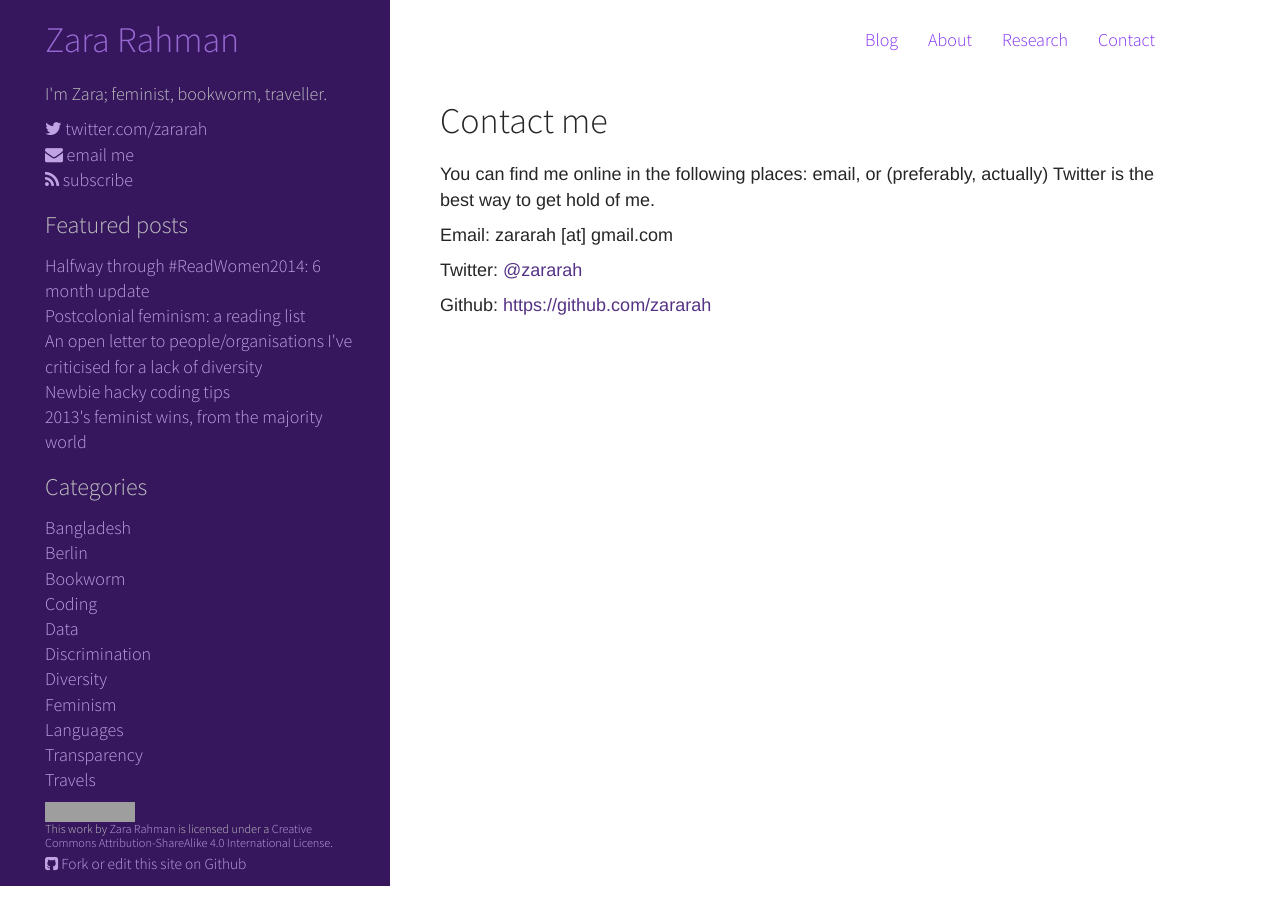
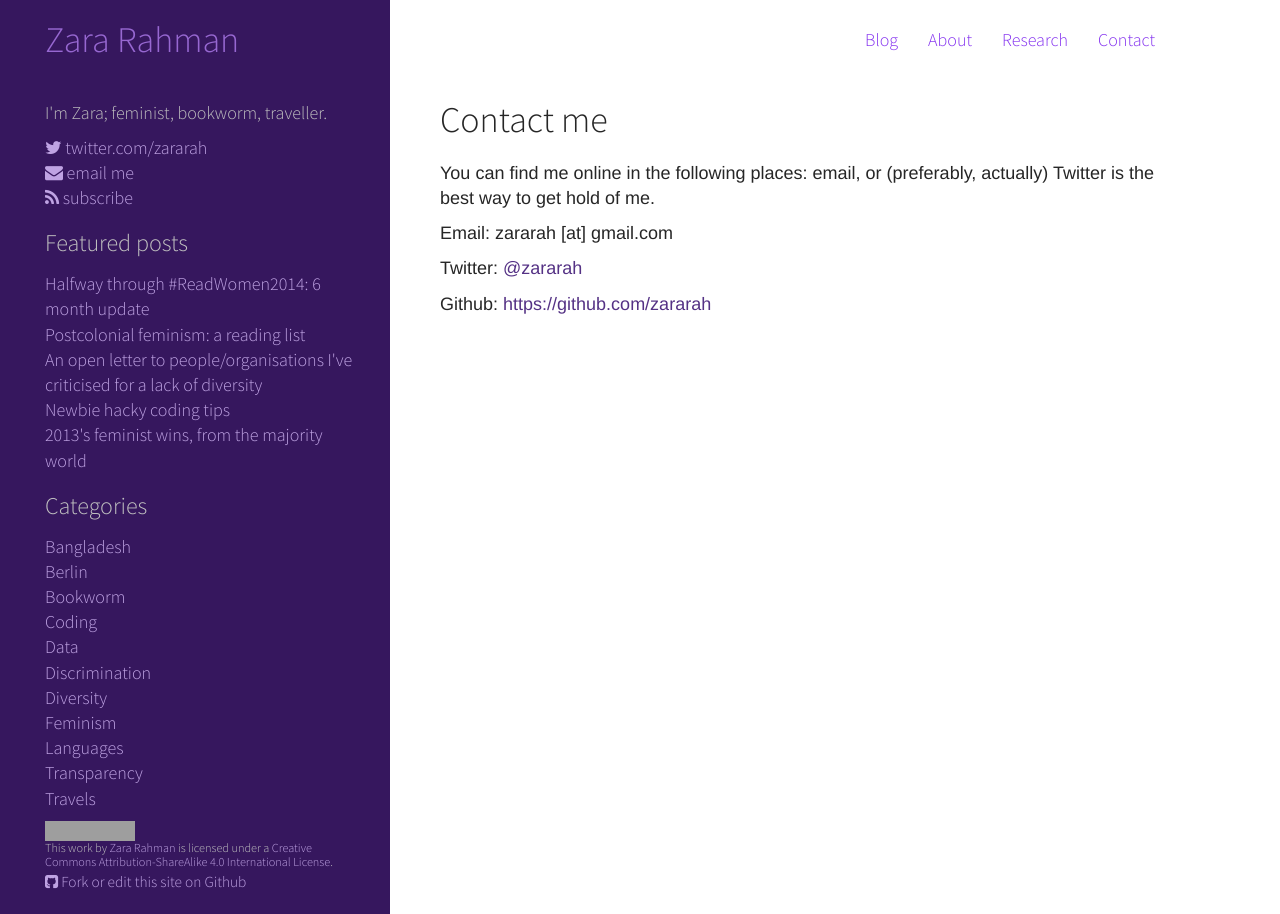
Before and after one commit to zararah/zararah.net, a Jekyll site: the page built from contact/index.md, in a window 1280 px wide. Built offline with Jekyll 4.4.1, drawn with Linux system fonts in a browser that asks for light colours; Markdown is read by kramdown in place of the engine named in the settings; grey boxes are pictures that could not be loaded.

Commit message:
Make site work on smaller viewports

```diff
--- a/_layouts/default.html
+++ b/_layouts/default.html
@@ -22,20 +22,20 @@
   <body>
     <div class="container">
       <div class="row">
-        <div class="col-lg-4 sidebar">
+        <div class="col-md-4 sidebar">
           <div class="sidebar-inner">
            <a href="/"><h1 class="sidebar">Zara Rahman</h1></a>
           </div>
         </div>
-        <div class="col-lg-8">
+        <div class="col-md-8">
           {% include navigation.html %}
         </div>
       </div>
       <div class="row verticalalign">
-        <div class="col-lg-8 col-lg-push-4 main">
+        <div class="col-md-8 col-md-push-4 main">
           {{ content }}
         </div>
-        <div class="col-lg-4 col-lg-pull-8 sidebar">
+        <div class="col-md-4 col-md-pull-8 sidebar">
           {% include sidebar.html %}
         </div>
       </div>
--- a/css/style.scss
+++ b/css/style.scss
@@ -19,11 +19,6 @@
   background-color: $background-color;
   font-family: 'PT Serif' serif !important;
 }
-
-.container {
-  margin-left: 0px;
-}
-
 
 h1, h2, h3, h4, h5, h6 {
 font-family: 'Source Sans Pro', sans-serif;
@@ -50,14 +45,6 @@
 
 pre {
   white-space: pre-wrap;
-}
-.verticalalign {
-  display: flex;
-}
-
-div.verticalalign:before,
-div.verticalalign:after {
-  display: none;
 }
 
 /* Navbar area */
@@ -104,17 +91,15 @@
 
 }
 
-.main {
-  padding-left: 50px;
-}
-
 /* Sidebar */
 
 h1.sidebar {
   color: $purple-5;
+  margin: 0;
+
 }
 .sidebar-inner {
-  margin: 0 10px 10px 30px;
+  padding: 20px 10px 20px 0px
 }
 
 .sidebar {
@@ -151,34 +136,6 @@
   }
 }
 
-/* Home page intro */
-
-.intro {
-  background-color: $background-color;
-  color: white;
-  padding-top: 3em;
-  padding-bottom: 0em;
-
-  .logo-section {
-    font-size: 10em;
-    text-align: right;
-    padding-top: 0.5em;
-    padding-right: 0.2em;
-    color: lighten($font-color, 40%);
-  }
-
-  .text-section {
-    line-height: 2em;
-    font-size: 2em;
-  }
-}
-
-/* Main content */
-
-.body {
-  float: right;
-  display: block;
-}
 /* Footer area */
 
 footer {
@@ -207,95 +164,23 @@
   }
 }
 
-
-/* Front page listings */
-
-#airlock {
-  margin-top: 1em;
-
-  .section {
-    margin: -0.4em 0 2em 0;
-  }
-
-  h2 {
-    margin: 0 0 0.5em 0;
-    text-transform: uppercase;
-    font-size: 1.4em;
-  }
-
-  h3 {
-    margin: 0 0 0.5em 0;
-    text-transform: uppercase;
-    font-size: 1.2em;
-  }
-
-  ul {
-    list-style-type: square;
-    /* padding: 0; */
-
-    li {
-      /* margin: 0 0 10px; */
+@media (min-width: 992px) {
+    .sidebar-inner {
+      padding-left: 30px;
     }
-  }
-
-  ul.menu {
-    list-style-type: none;
-  }
-
-  .entries {
-    list-style-type: none;
-    padding: 0;
-
-    li {
-      text-indent: -3em;
-      padding-left: 3em;
-      padding-bottom: 0.5em;
+    .container {
+      margin-left: 0px;
     }
 
-    .date {
-      color: $light-font-color;
+    .verticalalign {
+      display: flex;
     }
 
-    .title {
-      font-weight: 600;
+    div.verticalalign:before,
+    div.verticalalign:after {
+      display: none;
     }
-
-    .description {
-      color: $light-font-color;
-      text-indent: 0em;
-      display: block;
+    .main {
+      padding-left: 50px;
     }
-  }
 }
-
-/* Post page */
-
-.post-date {
-  color: $light-font-color;
-}
-
-.related-posts {
-
-}
-
-#post ul {
-  padding: 0 0 0 2em;
-}
-
-.captioned {
-  margin: 1em 0 1em 0;
-
-  .caption {
-    font-size: 0.9em;
-    margin: 0.5em 0 0 0;
-    color: $light-font-color;
-  }
-}
-
-.captioned.pull-right {
-  margin: 0em 0em 1em 1em;
-}
-
-.standalone {
-  margin-bottom: 1em;
-}
```
